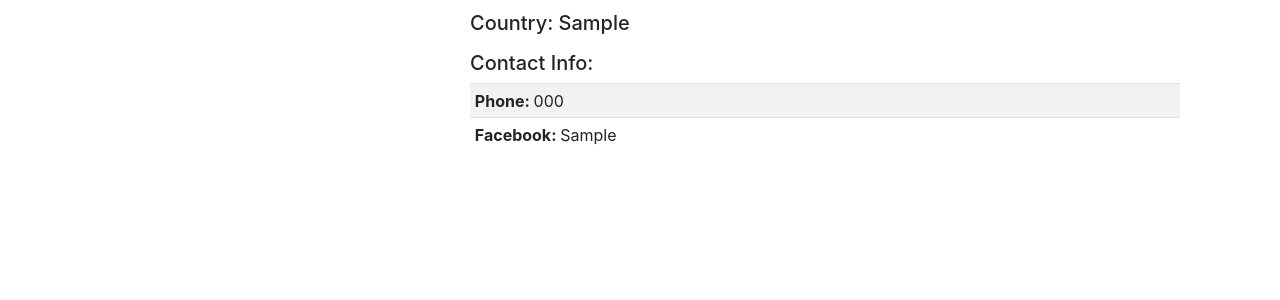
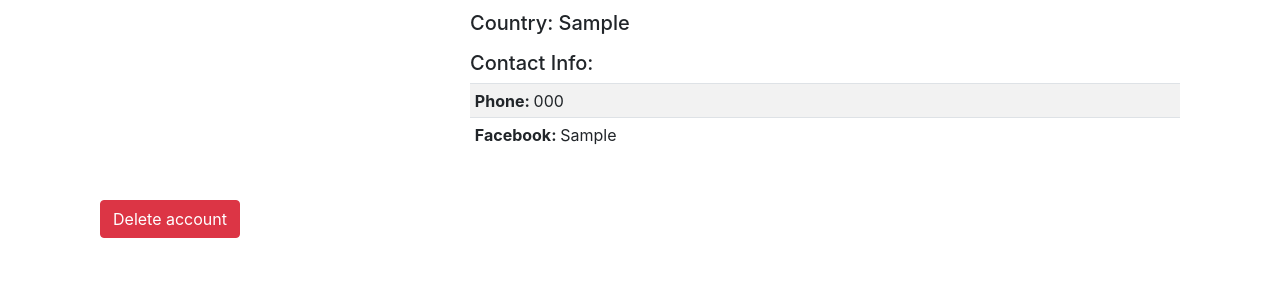
Before and after one commit to asaid-0/pyreads, a Django app: page /home/profile/ in a window 1280 px wide. Shown: the part 348-648 px from the top of the page. Run offline with Django 3.2, Linux system fonts and the light colour scheme; a user stored in the database is signed in; tables that the repository leaves empty hold one stand-in row (values such as "Sample post"); grey boxes marked "Sample" are stand-in pictures; some libraries are stand-ins or nearby versions.

Commit message:
-user can delete his account after confirming

```diff
--- a/users/templates/users/user_profile.html
+++ b/users/templates/users/user_profile.html
@@ -46,6 +46,8 @@
                                         </tr>
                                     </tbody>
                                 </table>
+
+
                             </div>
                         </div>
                         <!--/row-->
@@ -57,6 +59,34 @@
 
         </div>
     </div>
+    <button type="button" class="btn btn-danger" data-toggle="modal" data-target="#deleteModal">
+        Delete account
+    </button>
+</div>
+
+
+
+<div class="modal modal-danger fade" id="deleteModal" tabindex="-1" role="dialog" aria-hidden="true">
+    <div class="modal-dialog" role="document">
+        <div class="modal-content">
+            <div class="modal-header">
+                <h5 class="modal-title" id="exampleModalLabel">Delete Confirmation</h5>
+                <button type="button" class="close" data-dismiss="modal" aria-label="Close">
+                    <span aria-hidden="true">&times;</span>
+                </button>
+            </div>
+            <div class="modal-body text-white bg-danger">
+                Are you sure you want to delete your account?
+            </div>
+            <div class="modal-footer">
+                <button type="button" class="btn btn-success" data-dismiss="modal">Cancel</button>
+                <form action="{% url 'delete_account' %}" method="POST">
+                    {% csrf_token %}
+                    <button type="submit" class="btn btn-danger">Delete</button>
+                </form>
+            </div>
+        </div>
+    </div>
 </div>
 
 {% endblock %}
--- a/users/urls.py
+++ b/users/urls.py
@@ -1,5 +1,5 @@
 from django.urls import path
-from .views import show_profile, edit_profile, get_projects, get_donations, home, get_category_projects
+from .views import show_profile, edit_profile, delete_account, get_projects, get_donations, home, get_category_projects
 
 urlpatterns = [
     path('', home, name='home'),
@@ -9,6 +9,7 @@ urlpatterns = [
 
     path('profile/', show_profile, name='profile'),
     path('profile/edit', edit_profile, name='edit_profile'),
+    path('profile/delete', delete_account, name='delete_account'),
     path('users/<int:id>/projects', get_projects , name='user_projects'),
     path('users/<int:id>/donations', get_donations , name='user_donations')
 
--- a/users/views.py
+++ b/users/views.py
@@ -1,60 +1,76 @@
 from django.shortcuts import render
 from django.http import HttpResponse
-from .models import User , Category
+from .models import User, Category
 from .forms import UserForm
 from django.shortcuts import get_object_or_404, redirect
 from django.contrib.auth import get_user_model
 
 # Create your views here.
 
+
 def home(request):
     categories = Category.objects.all()
 
+    context = {"categories": categories}
+    return render(request, "users/home.html", context)
 
-
-    context = {'categories': categories}
-    return render(request, 'users/home.html', context )
 
 def show_profile(request):
     if request.user.is_authenticated:
         current_user = request.user
-        user = User.objects.get(id = current_user.id)
-        context = {'user': user}
-        return render(request, 'users/user_profile.html', context)
+        user = User.objects.get(id=current_user.id)
+        context = {"user": user}
+        return render(request, "users/user_profile.html", context)
     else:
-        return redirect('home')
+        return redirect("home")
+
 
 def edit_profile(request):
     if request.user.is_authenticated:
         current_user = request.user
-        if request.method == 'POST' :
-            form = UserForm(request.POST, request.FILES ,instance=current_user)
+        if request.method == "POST":
+            form = UserForm(request.POST, request.FILES, instance=current_user)
             if form.is_valid:
                 current_user = form.save(commit=False)
                 current_user.save()
-                return redirect('profile')
+                return redirect("profile")
         else:
             form = UserForm(instance=current_user)
 
-        return render(request, 'users/edit_profile.html', {'form': form})
+        return render(request, "users/edit_profile.html", {"form": form})
     else:
-        return redirect('home')
+        return redirect("home")
+
+
+def delete_account(request):
+    if request.user.is_authenticated:
+        current_user = request.user
+        if request.method == "POST":
+            current_user.delete()
+            return redirect("home")
+        else:
+            return redirect("profile")
+    else:
+        return redirect("home")
+
 
 def get_projects(request, id):
-    user = User.objects.get(id = id)
-    projects =  user.project_set.all()
+    user = User.objects.get(id=id)
+    projects = user.project_set.all()
 
-    context = {'projects': projects}
-    return render(request, 'users/user_projects.html', context)
+    context = {"projects": projects}
+    return render(request, "users/user_projects.html", context)
+
 
 def get_donations(request, id):
-    user = User.objects.get(id = id)
-    donations =  user.project_donations.all()
-    context = {'donations': donations}
-    return render(request, 'users/user_donations.html', context)
+    user = User.objects.get(id=id)
+    donations = user.project_donations.all()
+    context = {"donations": donations}
+    return render(request, "users/user_donations.html", context)
 
-def get_category_projects(request , id):
-    category = Category.objects.get(id = id)
+
+def get_category_projects(request, id):
+    category = Category.objects.get(id=id)
     projects = category.project_set.all()
-    context = {'projects': projects , 'category': category}
-    return render(request, 'users/category_projects.html', context )
+    context = {"projects": projects, "category": category}
+    return render(request, "users/category_projects.html", context)
```
